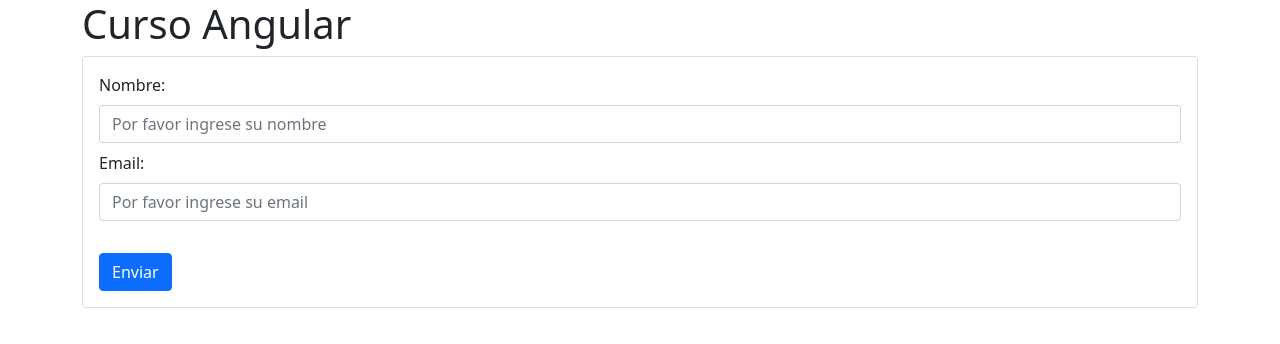
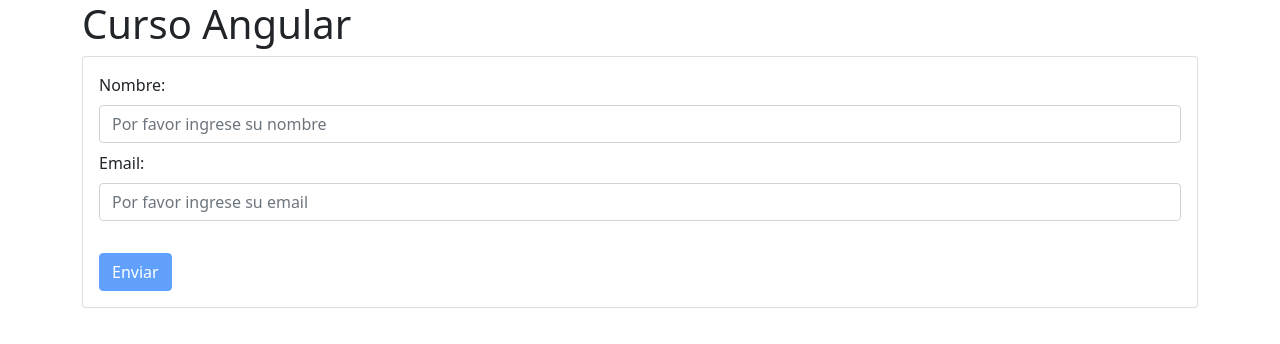
Before and after one commit to jhonatanhuaman76/curso_angular, an Angular app: page / in a window 1280 px wide. Shown: the top 344 px of the page. Built offline with nearby package versions, Linux system fonts and the light colour scheme.

Commit message:
FormGroup - Formularios Reactivos

```diff
--- a/src/app/formulario-reactivo/formulario-reactivo.component.html
+++ b/src/app/formulario-reactivo/formulario-reactivo.component.html
@@ -1,10 +1,10 @@
 <div class="card">
   <div class="card-body">
-    <form>
+    <form [formGroup]="formUser" (ngSubmit)="procesar()">
 
       <div class="mb-2">
         <label for="nombre" class="form-label">Nombre: </label>
-        <input type="text" [formControl]="name" id="nombre" class="form-control"
+        <input type="text" formControlName="name" id="nombre" class="form-control"
           placeholder="Por favor ingrese su nombre">
 
         <div class="alert alert-danger mt-2" *ngIf="name.invalid && name.dirty">
@@ -15,7 +15,7 @@
 
       <div class="mb-2">
         <label for="email" class="form-label">Email: </label>
-        <input type="text" [formControl]="email" id="email" class="form-control"
+        <input type="text" formControlName="email" id="email" class="form-control"
           placeholder="Por favor ingrese su email">
 
         <div class="alert alert-danger mt-2" [hidden]="email.valid || email.pristine">
@@ -24,7 +24,7 @@
         </div>
       </div>
 
-      <button type="submit" class="btn btn-primary mt-4">Enviar</button>
+      <button type="submit" class="btn btn-primary mt-4" [disabled]="formUser.invalid">Enviar</button>
 
     </form>
   </div>
@@ -32,3 +32,6 @@
 
 <!-- {{ name.value }} -->
 <!-- {{ email.value }} -->
+
+<!-- {{ formUser.value | json }} -->
+<!-- {{ formUser.get('name')?.value | json }}-->
--- a/src/app/formulario-reactivo/formulario-reactivo.component.ts
+++ b/src/app/formulario-reactivo/formulario-reactivo.component.ts
@@ -1,17 +1,26 @@
 import { Component } from '@angular/core';
-import { FormControl, Validators } from '@angular/forms';
+import { FormControl, FormGroup, Validators } from '@angular/forms';
 
 @Component({
   selector: 'app-formulario-reactivo',
   templateUrl: './formulario-reactivo.component.html',
-  styleUrl: './formulario-reactivo.component.css'
+  styleUrl: './formulario-reactivo.component.css',
 })
 export class FormularioReactivoComponent {
-  name = new FormControl('', [Validators.required, Validators.minLength(3)]);
-  email = new FormControl('', [Validators.required, Validators.email]);
+  formUser = new FormGroup({
+    name: new FormControl('', [Validators.required, Validators.minLength(3)]),
+    email: new FormControl('', [Validators.required, Validators.email]),
+  });
 
-  onSubmit() {
-    console.log(this.name.value);
-    console.log(this.email.value);
+  get name() {
+    return this.formUser.get('name') as FormControl;
+  }
+
+  get email() {
+    return this.formUser.get('email') as FormControl;
+  }
+
+  procesar() {
+    console.log(this.formUser.value);
   }
 }
```
